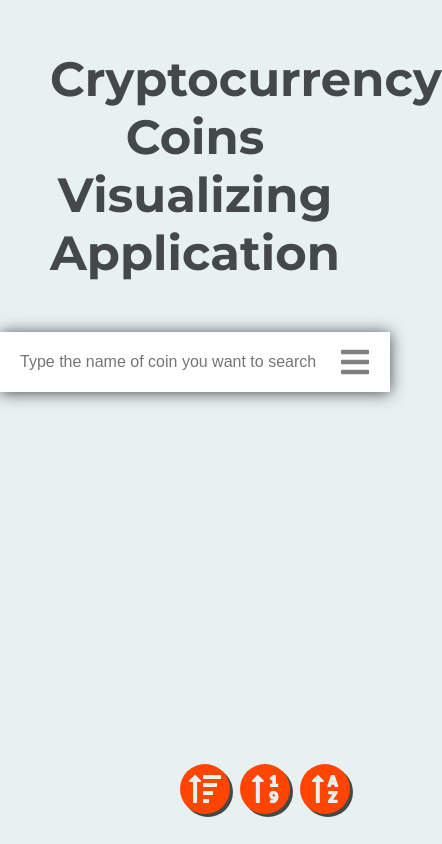
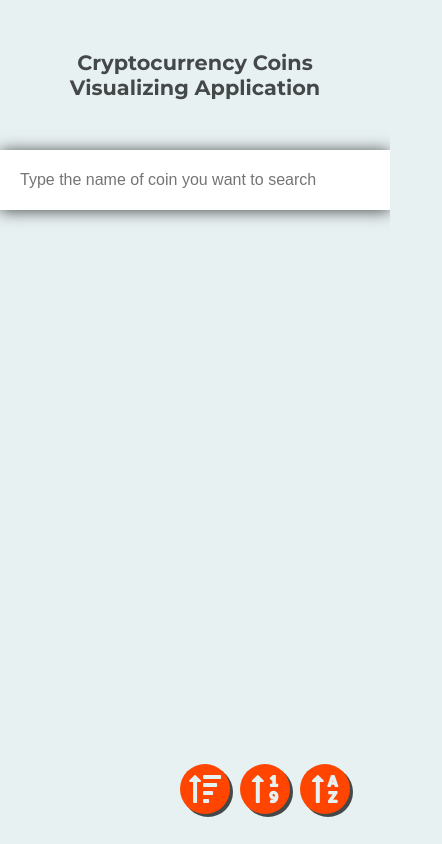
Before and after one commit to trungh13/integrify-assignment9-cryptocurrency, a plain HTML site: page index.html in a window 390 px wide. Shown: the whole page, 442 px wide, since content can reach past the window. Drawn offline with Linux system fonts and the light colour scheme; no server answers.

Commit message:
phone responsive

```diff
--- a/src/style.css
+++ b/src/style.css
@@ -217,3 +217,22 @@ header h1:nth-child(2){
   grid-template-columns: 1fr 1fr;
   padding: 10px 20px;
 }
+@media only screen and (max-width: 680px) {
+  header h1{
+    font-size:2em;
+  }
+}
+@media only screen and (max-width: 486px) {
+  header h1{
+    font-size:1.5em;
+  }
+}
+@media only screen and (max-width: 390px) {
+  header h1{
+    font-size:1.3em;
+  }
+}@media only screen and (max-width: 633px) {
+  .display-type-div{
+    display:none;
+  }
+}
```
